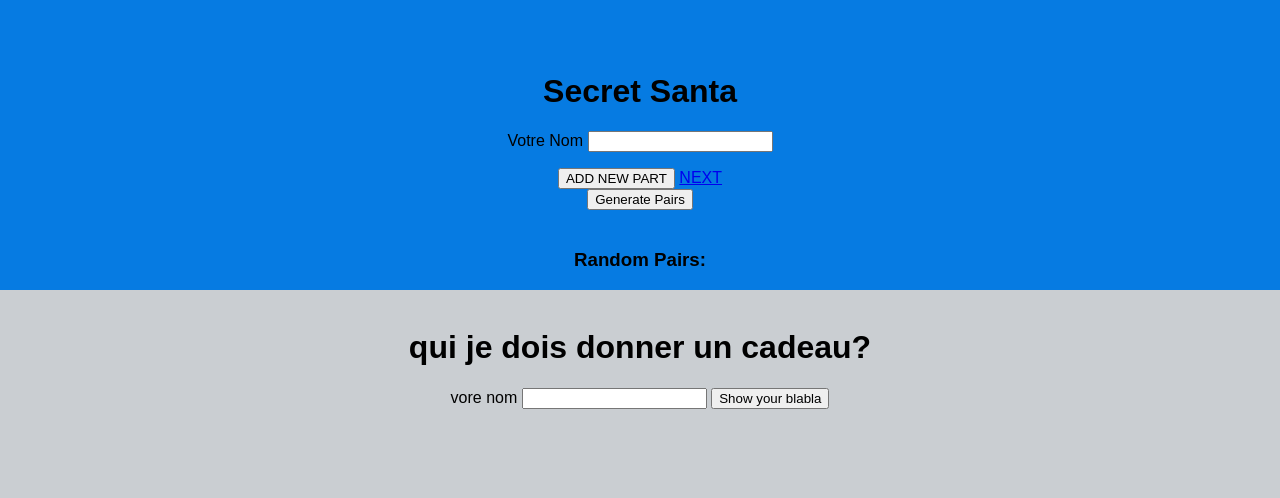
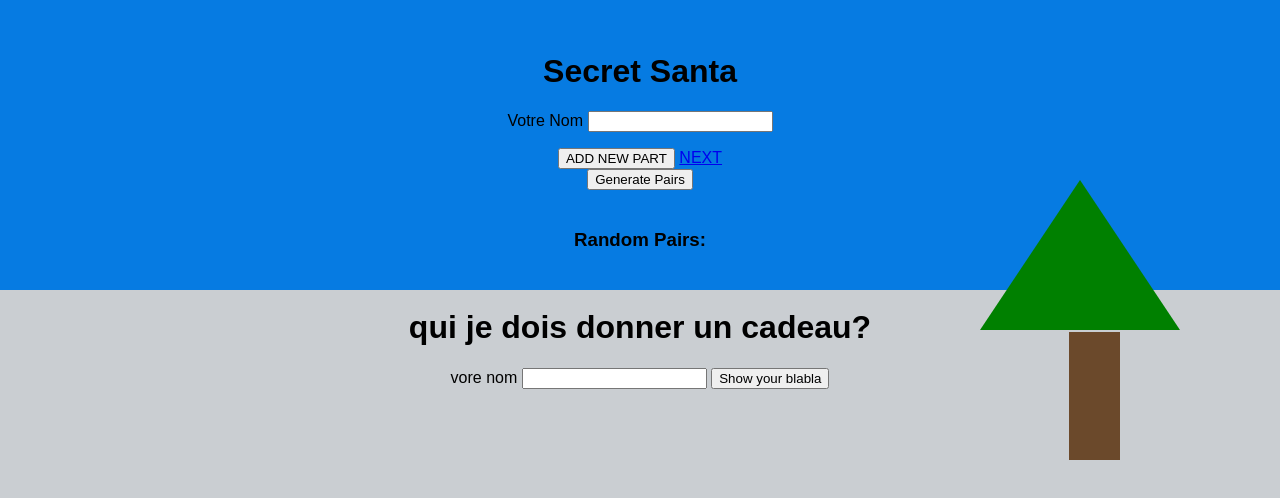
Before and after one commit to ZriouilAnas/SecretSanta, a website: page index.html in a window 1280 px wide. Shown: the part 190-688 px from the top of the page. Drawn offline with Linux system fonts and the light colour scheme.

Commit message:
feat: add CSS TREE

```diff
--- a/index.html
+++ b/index.html
@@ -8,8 +8,8 @@
   <body>
     <div id="snow"></div>
     <div id="sky"></div>
+    <div id="leves"></div>
     <div id="trunk"></div>
-    <div id="leves"></div>
     <h1>Secret Santa</h1>
     <div class="form">
       <form id="form">
--- a/package.json
+++ b/package.json
@@ -19,6 +19,7 @@
   "devDependencies": {
     "@eslint/js": "^9.18.0",
     "eslint": "^9.18.0",
-    "globals": "^15.14.0"
+    "globals": "^15.14.0",
+    "standard-version": "^9.5.0"
   }
 }
--- a/styles.css
+++ b/styles.css
@@ -10,7 +10,7 @@ body {
   overflow: hidden;
 }
 #sky {
-  z-index: -2;
+  z-index: -3;
   width: 100%;
   background-color: rgb(6, 123, 226);
   height: 60%;
@@ -26,17 +26,31 @@ body {
   bottom: 0;
 }
 #leves {
-  z-index: -2;
-  height: 7%;
-  background-color: rgb(10, 97, 14);
   position: fixed;
-  bottom: 5;
-  right: 7;
+
+  width: 0;
+  height: 0;
+  bottom: 280;
+  right: 100;
+  border-left: 100px solid transparent;
+  border-right: 100px solid transparent;
+  border-bottom: 150px solid green;
 }
 #trunk {
-  z-index: -2;
-  height: 5%;
-  background-color: rgba(165, 42, 42, 0.561);
-  bottom: 5;
-  right: 7;
+  position: fixed;
+  z-index: -1;
+  width: 4%;
+  height: 16%;
+  background-color: #6b492b;
+  bottom: 150;
+  right: 160;
 }
+#trunk2 {
+  position: fixed;
+  z-index: -1;
+  width: 4%;
+  height: 16%;
+  background-color: #6b492b;
+  bottom: 180;
+  left: 160;
+}
```
Also changed, not shown: .github/workflows/deploy.yaml (added), 1 other file.
